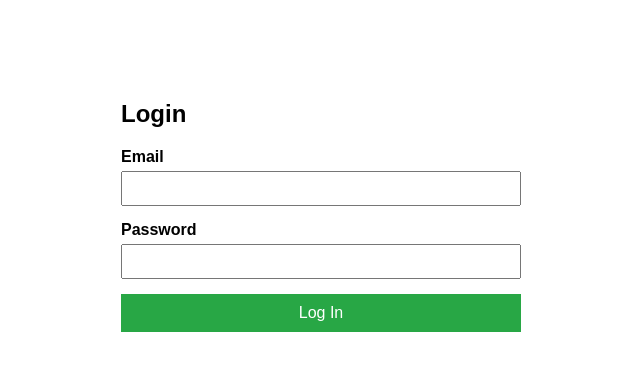
After one commit to Junhong8888/Online-Grocery-System, a PHP site: page /login.php in a window 1280 px wide. The commit adds this page. Shown: the top 371 px of the page, without its empty margins (319-959 px from the left). Run offline with PHP 8.4, Linux system fonts and the light colour scheme.

Commit message:
Add files via upload

```diff
--- a/_base.php
+++ b/_base.php
@@ -1,5 +1,29 @@
-
-
+<?php
 // ============================================================================
 // PHP Setups
 // ============================================================================
+
+session_start();
+
+$host     = 'localhost';
+$user     = 'root';
+$password = '';
+$dbname   = 'online_grocery_db';
+
+$dsn = "mysql:host=$host;dbname=$dbname;charset=utf8mb4";
+
+$pdo = new PDO($dsn, $user, $password, [
+    PDO::ATTR_ERRMODE            => PDO::ERRMODE_EXCEPTION,
+    PDO::ATTR_DEFAULT_FETCH_MODE => PDO::FETCH_ASSOC,
+    PDO::ATTR_EMULATE_PREPARES   => false,
+]);
+
+// Helper functions
+function redirect($url) {
+    header("Location: $url");
+    exit();
+}
+
+function encode($value) {
+    return htmlspecialchars($value ?? '', ENT_QUOTES, 'UTF-8');
+}
--- /dev/null
+++ b/login.php
@@ -0,0 +1,83 @@
+<?php
+require '_base.php';
+
+$errors = [];
+$email = '';
+
+if ($_SERVER['REQUEST_METHOD'] === 'POST') {
+    $email = trim($_POST['email'] ?? '');
+    $password = $_POST['password'] ?? '';
+
+    // Server-side validation
+    if ($email === '') {
+        $errors['email'] = 'Email is required.';
+    } elseif (!filter_var($email, FILTER_VALIDATE_EMAIL)) {
+        $errors['email'] = 'Invalid email format.';
+    }
+
+    if ($password === '') {
+        $errors['password'] = 'Password is required.';
+    }
+
+    // Verify user credentials
+    if (empty($errors)) {
+        $stmt = $pdo->prepare('SELECT * FROM users WHERE email = ?');
+        $stmt->execute([$email]);
+        $u = $stmt->fetch();
+
+        if ($u && password_verify($password, $u['password_hash'])) {
+            session_regenerate_id(true);
+            $_SESSION['user_id']   = $u['user_id'];
+            $_SESSION['username']  = $u['username'];
+            $_SESSION['full_name'] = $u['full_name'];
+            $_SESSION['role']      = $u['role'];
+
+            redirect('index.php');
+        } else {
+            $errors['login'] = 'Invalid email or password.';
+        }
+    }
+}
+?>
+<!DOCTYPE html>
+<html lang="en">
+<head>
+    <meta charset="UTF-8">
+    <title>Login - Online Grocery System</title>
+    <style>
+        body { font-family: Arial, sans-serif; max-width: 400px; margin: 60px auto; padding: 20px; }
+        .form-group { margin-bottom: 15px; }
+        label { display: block; margin-bottom: 5px; font-weight: bold; }
+        input[type="text"], input[type="password"] { width: 100%; padding: 8px; box-sizing: border-box; }
+        .error { color: red; font-size: 0.9em; margin-top: 4px; }
+        button { width: 100%; padding: 10px; background: #28a745; color: white; border: none; cursor: pointer; font-size: 16px; }
+    </style>
+</head>
+<body>
+    <h2>Login</h2>
+
+    <?php if (isset($errors['login'])): ?>
+        <p class="error"><?= encode($errors['login']) ?></p>
+    <?php endif; ?>
+
+    <form method="post" novalidate>
+        <div class="form-group">
+            <label for="email">Email</label>
+            <input type="text" id="email" name="email" value="<?= encode($email) ?>">
+            <?php if (isset($errors['email'])): ?>
+                <div class="error"><?= encode($errors['email']) ?></div>
+            <?php endif; ?>
+        </div>
+
+        <div class="form-group">
+            <label for="password">Password</label>
+            <input type="password" id="password" name="password">
+            <?php if (isset($errors['password'])): ?>
+                <div class="error"><?= encode($errors['password']) ?></div>
+            <?php endif; ?>
+        </div>
+
+        <button type="submit">Log In</button>
+    </form>
+</body>
+</html>
```
Also changed, not shown: logout.php (added, +20 -0 lines).
